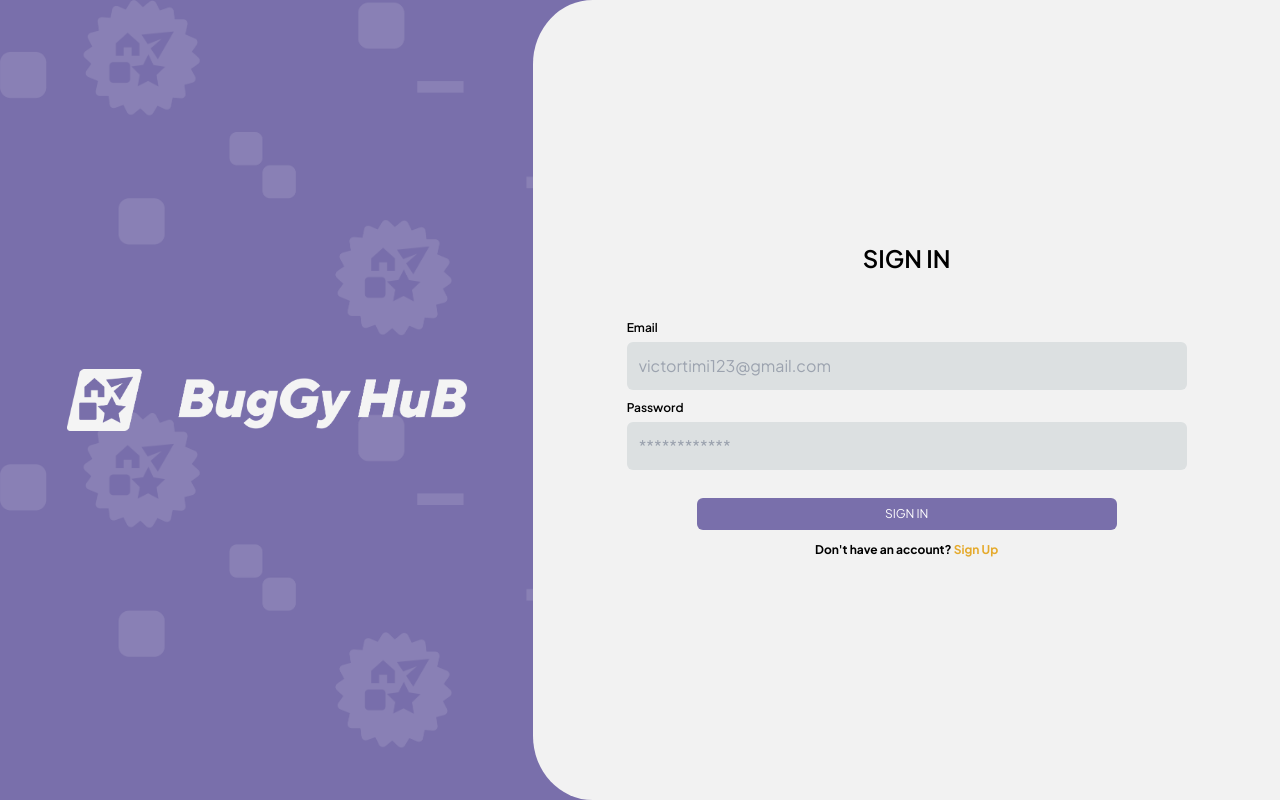
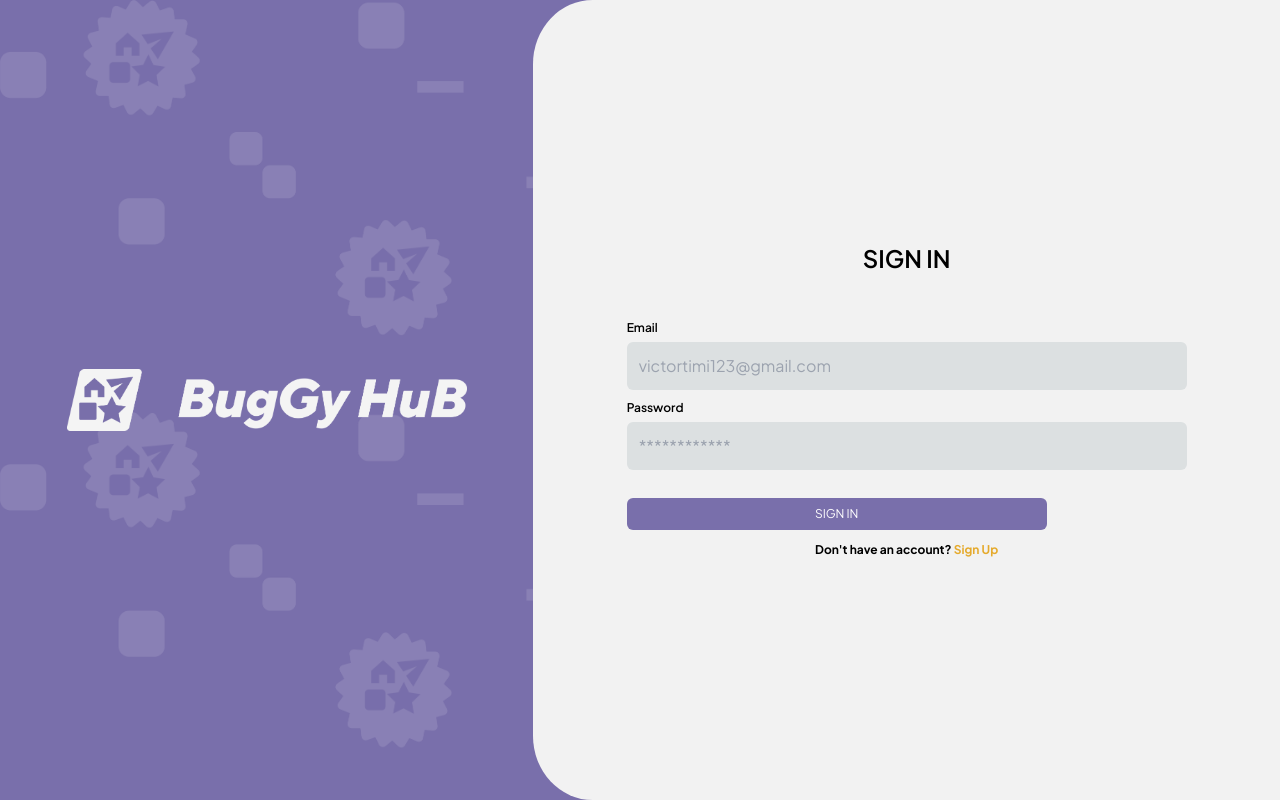
Before and after one commit to Jay-cey/buggy-hub, a Next.js app: page /signin in a window 1280 px wide. Built offline with nearby package versions, Linux system fonts and the light colour scheme.

Commit message:
signin demo

```diff
--- a/app/signin/page.jsx
+++ b/app/signin/page.jsx
@@ -17,7 +17,11 @@ const page = () => {
                                 <input type="email" name="" id="email" placeholder="victortimi123@gmail.com" className="bg-[#DCE0E1] px-3 py-3 rounded-md w-full " />
                                 <label for="password" className="text-xs font-semibold leading-none mt-1">Password</label>
                                 <input type="password" name="" id="password" placeholder="************" className="bg-[#DCE0E1] px-3 py-3 rounded-md w-full " />
-                                <button className="bg-[#796FAB] w-3/4 place-self-center text-white py-2 text-xs rounded-md mt-5">SIGN IN</button>
+
+                                {/* Link is for demo purposes */}
+                                <Link href="/invoice">
+                                    <button className="bg-[#796FAB] w-3/4 place-self-center text-white py-2 text-xs rounded-md mt-5">SIGN IN</button>
+                                </Link>
                             </form>
                         </div>
                         <p className="text-xs font-bold mt-3">Don't have an account? <Link href="/signup" className="text-[#E5AA2D]">Sign Up</Link></p>
```
